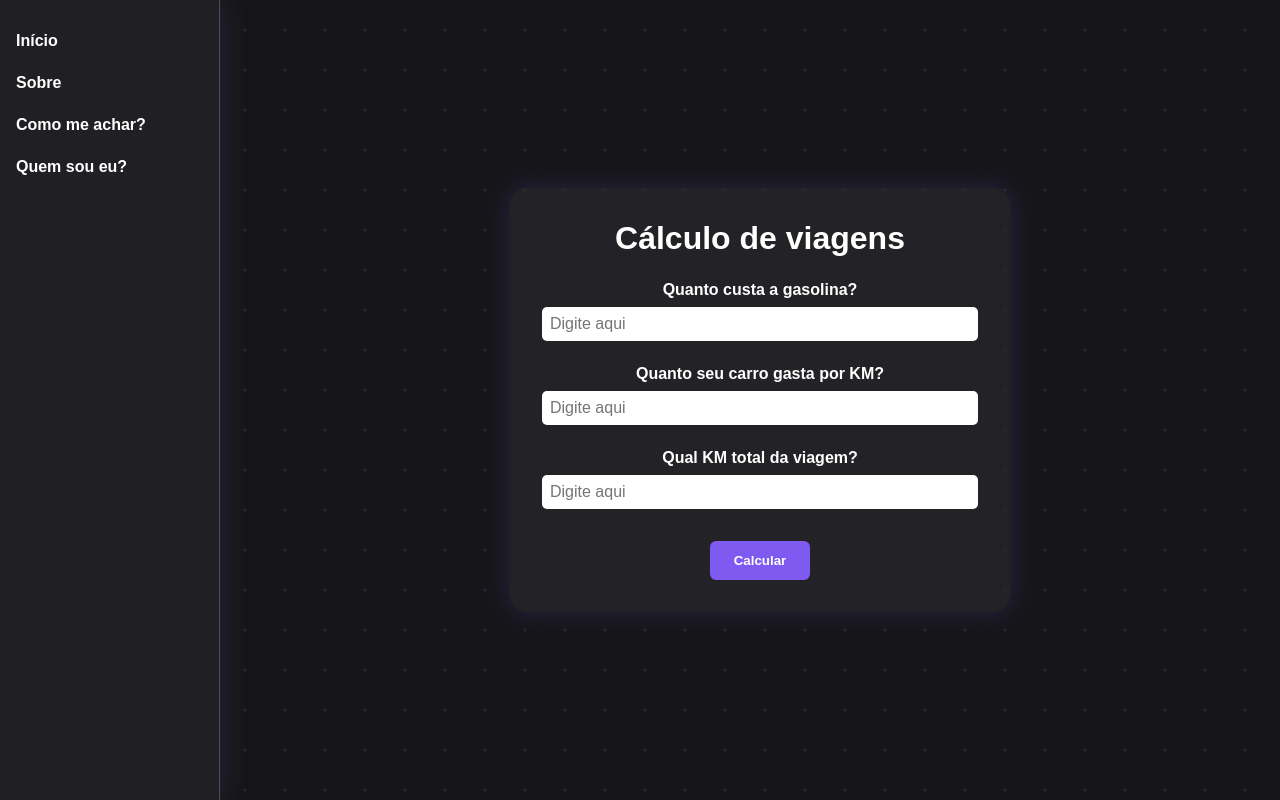
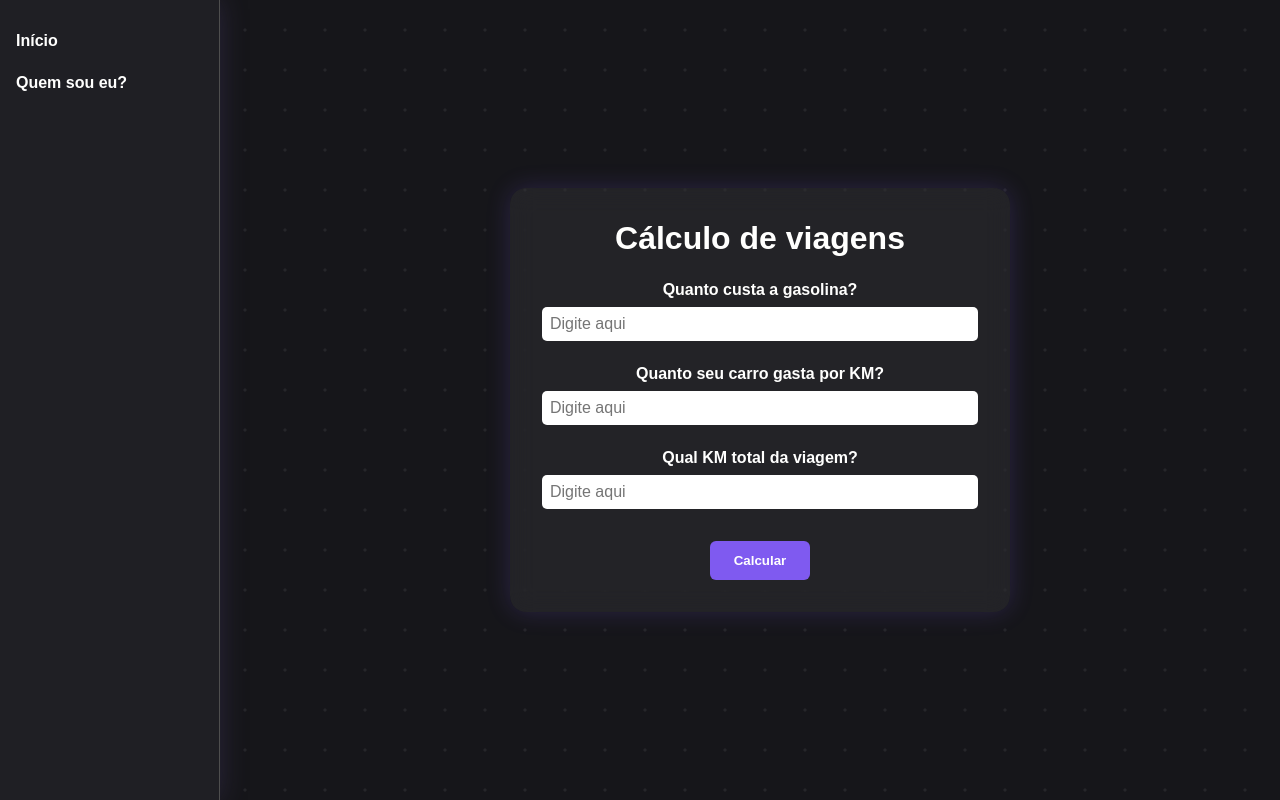
Before and after one commit to DevKawan/calcauloViagem, a plain HTML site: page index.html in a window 1280 px wide. Drawn offline with Linux system fonts and the light colour scheme.

Commit message:
Update remoçào de alguns links e adicionando o meu GITHUB

```diff
--- a/index.html
+++ b/index.html
@@ -9,9 +9,7 @@
 <body>
   <nav class="home">
     <a href="#">Início</a>
-    <a href="#">Sobre</a>
-    <a href="#">Como me achar?</a>
-    <a href="#">Quem sou eu?</a>
+    <a href="https://github.com/DevKawan">Quem sou eu?</a>
   </nav>
   <main class="corpo">
     <div class="card" id="formCard">
```
